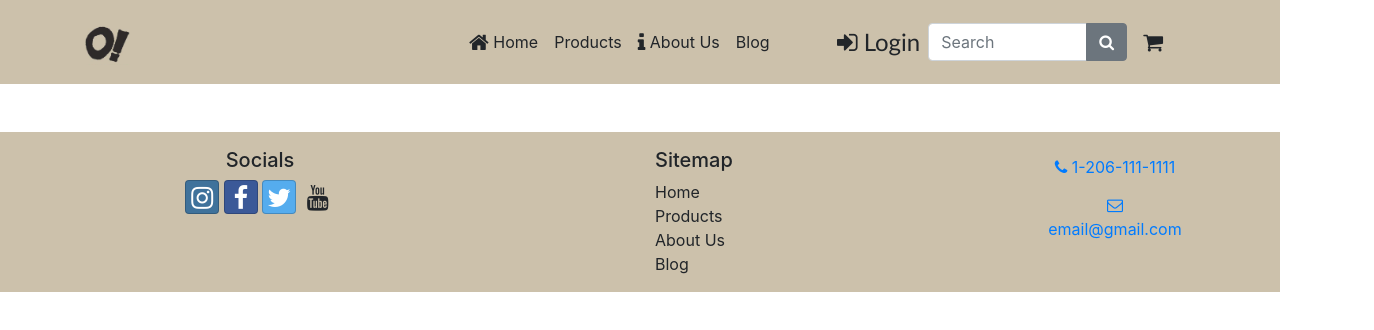
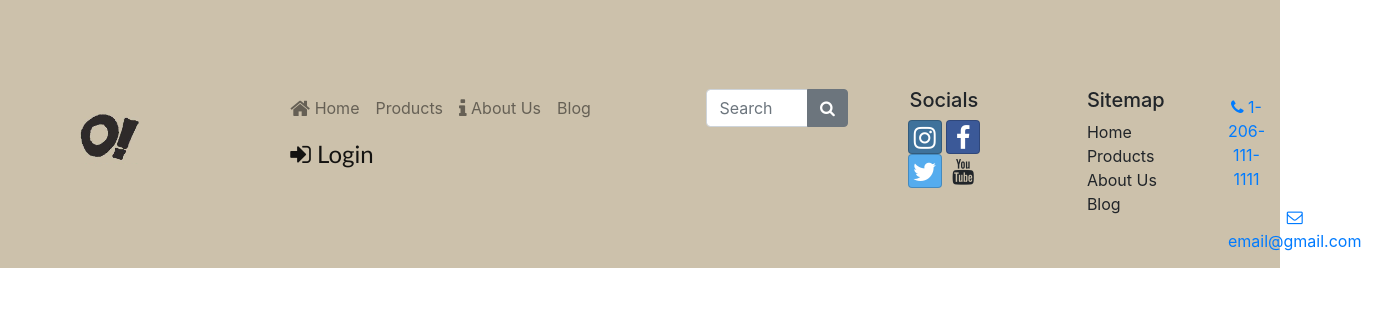
Before and after one commit to morghan102/portfolioProject, a website: page cart.html in a window 1280 px wide. Shown: the whole page, 1374 px wide, since content can reach past the window. Drawn offline with nearby package versions, Linux system fonts and the light colour scheme.

Commit message:
navbar finished

```diff
--- a/cart.html
+++ b/cart.html
@@ -25,45 +25,37 @@
 
 
   <nav class="navbar navbar-expand-sm sticky-top">
-    <div class="container">
-      <!-- this should be a logo -->
-      <a class="navbar-brand" href="index.html"><img src="img/logo.jpg" class="img-fluid rounded pr-5" /></a>
+    <nav class="navbar navbar-expand-lg navbar-light sticky-top">
+      <a class="navbar-brand ml-5" href="index.html"><img src="img/logo.jpg" class="img-fluid rounded " /></a>
       <button class="navbar-toggler" type="button" data-toggle="collapse" data-target="#nav" aria-controls="nav"
           aria-expanded="false" aria-label="Toggle navigation">
           <span class="navbar-toggler-icon"></span>
       </button>
 
-      <div class="navbar navbar-collapse" id="nav">
+      <div class="navbar collapse navbar-collapse" id="nav">
           <!-- center main group -->
-        <ul class="navbar-nav mx-auto pl-5">
-          <li class="nav-item active">
-            <a class="nav-link" href="index.html"><i class="fa fa-home fa-lg"></i> Home<span class="sr-only">(current)</span></a>
+          <ul class="navbar-nav mr-auto">
+              <li class="nav-item"><a class="nav-link" href="index.html"><i class="fa fa-home fa-lg"></i> Home</a></li>
+              <li class="nav-item"><a class="nav-link" href="productinfo.html">Products</a></li>
+              <li class="nav-item"><a class="nav-link" href="about.html"><i class="fa fa-info fa-lg"></i> About Us</a>
               </li>
-          <li class="nav-item">
-            <a class="nav-link" href="productinfo.html">Products</a>
-          </li>
-          <li class="nav-item">
-            <a class="nav-link" href="about.html"><i class="fa fa-info fa-lg"></i> About Us</a>
-          </li>
-          <li class="nav-item">
-            <a class="nav-link" href="#">Blog</a>
-          </li>
+              <li class="nav-item"><a class="nav-link" href="#">Blog</a></li>
+              <!-- <li><a class="pl-lg-5 ml-lg-5 nav-link navbar-text" href="cart.html"><i class="fa fa-lg fa-shopping-cart"></i></a></li> -->
           </ul>
-        <span class="navbar-text ml-auto mr-2">
-          <a role="button" data-toggle="modal" data-target="#loginModal">
-            <i class="fa fa-sign-in"></i> Login
-          </a>
-        </span>
+          <a class="nav-link navbar-text" href="#" class="fa active fa-lg fa-shopping-cart"></i></a>
           <div class="input-group w-25">
-          <input type="text" class="form-control" placeholder="Search">
-          <div class="input-group-append">
+              <input type="text" class="d-none d-lg-block form-control" placeholder="Search">
+              <div class="d-none d-lg-block input-group-append">
                   <button class="btn btn-secondary" type="button">
                       <i class="fa fa-search"></i>
                   </button>
               </div>
           </div>
-        <a class="nav-link" href="#"><i class="fa fa-lg fa-shopping-cart"></i></a>
-      </div>
+          <span class="d-none d-lg-block navbar-text ml-2">
+              <a role="button" data-toggle="modal" data-target="#loginModal">
+                  <i class="fa fa-sign-in"></i> Login
+              </a>
+          </span>
       </div>
 </nav>
 
```
Also changed, not shown: about.html (+16 -33 lines), arabicainfo2.html (+16 -25 lines), index.html (+20 -27 lines). Lines whose indentation alone changed are shown as unchanged.
